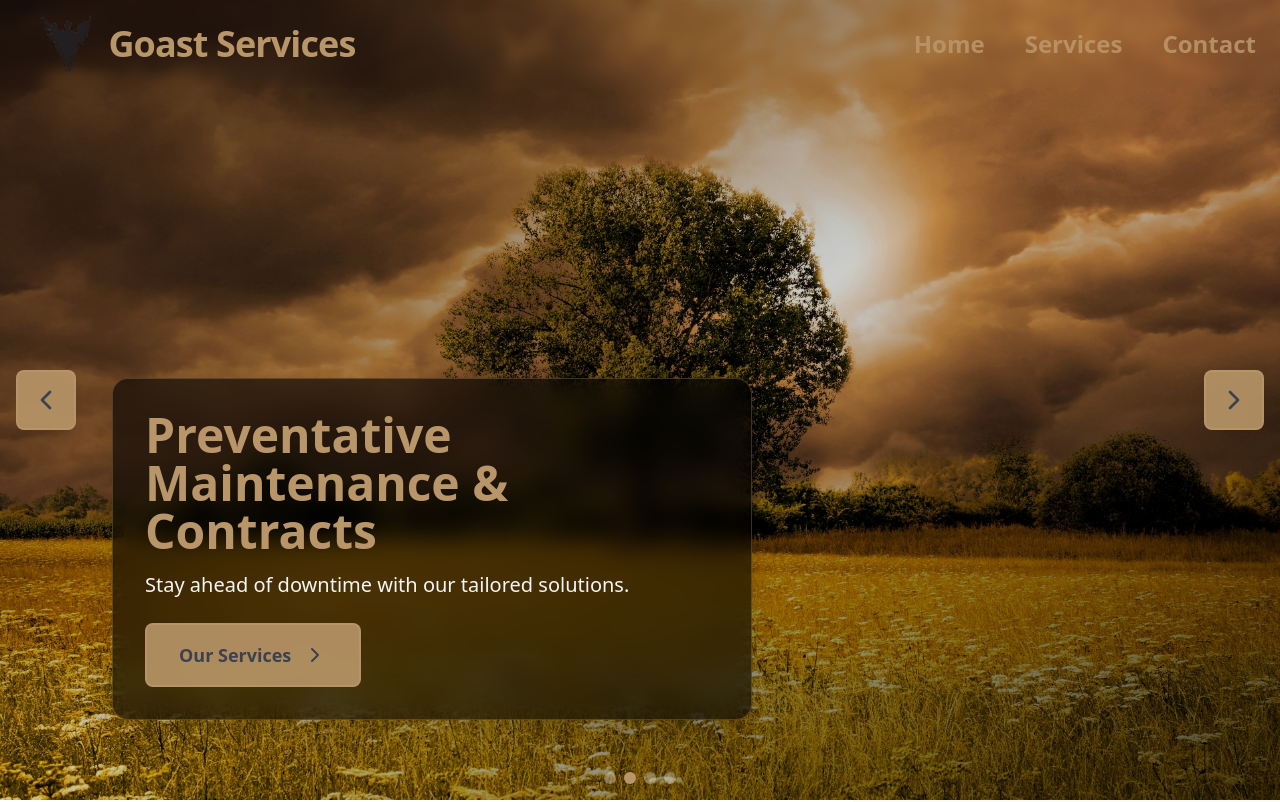
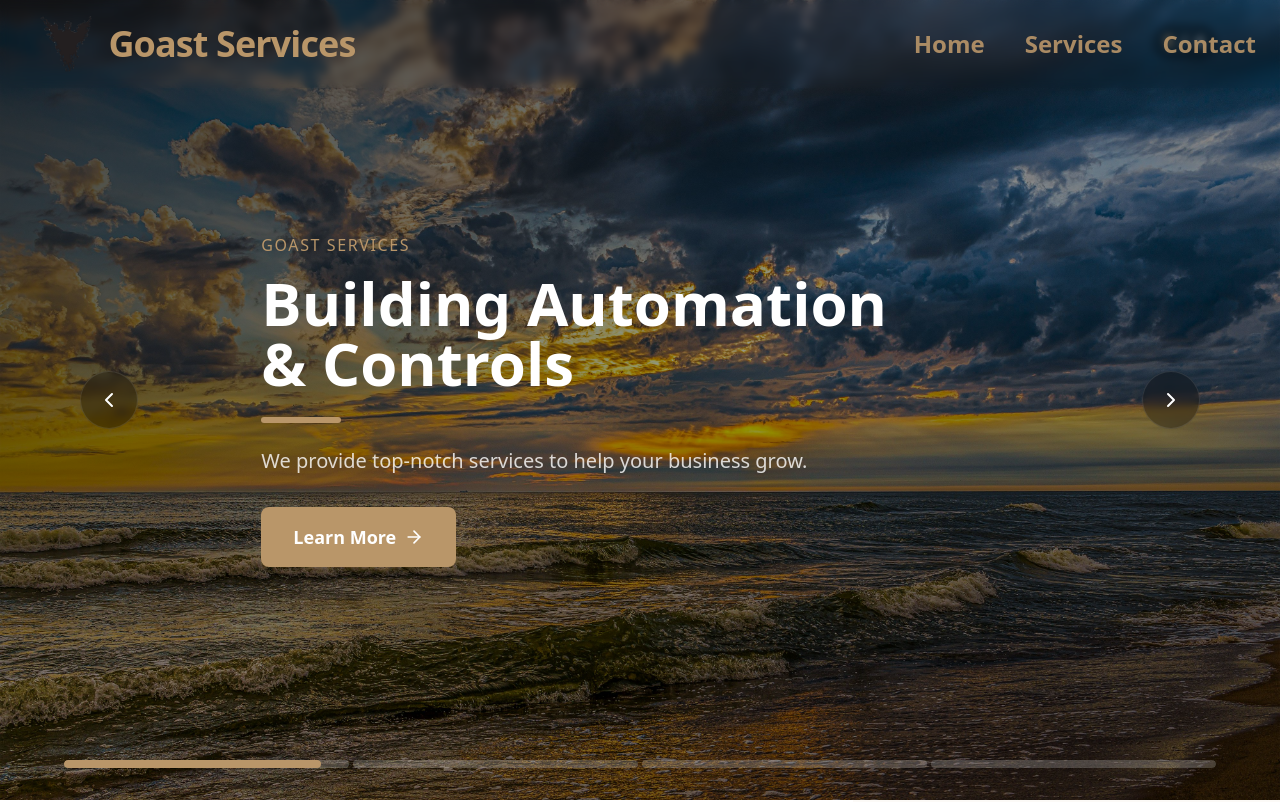
Before and after one commit to John-Naquin/Goast-Services, a React (Vite) app: page / in a window 1280 px wide. Shown: the top 802 px of the page. Built offline with nearby package versions, Linux system fonts and the light colour scheme.

Commit message:
Updated Footer and enchanced hero section

```diff
--- a/src/components/Hero.jsx
+++ b/src/components/Hero.jsx
@@ -1,7 +1,7 @@
 import { useState, useEffect, useRef } from "react";
 import { motion, AnimatePresence } from "framer-motion";
 import { Link } from "react-router-dom";
-import { FiChevronLeft, FiChevronRight } from "react-icons/fi";
+import { FiChevronLeft, FiChevronRight, FiArrowRight } from "react-icons/fi";
 import image1 from "../images/1.jpg";
 import image2 from "../images/2.jpg";
 
@@ -59,7 +59,7 @@ export function Hero() {
   };
 
   useEffect(() => {
-    const timer = setInterval(nextSlide, 5000);
+    const timer = setInterval(nextSlide, 7000);
     return () => clearInterval(timer);
   }, [index]);
 
@@ -74,78 +74,143 @@ export function Hero() {
       onTouchMove={handleTouchMove}
       onTouchEnd={handleTouchEnd}
     >
+      <div className="absolute top-6 right-4 sm:right-8 lg:right-16 z-30 flex items-center space-x-2 bg-black/30 backdrop-blur-sm px-3 py-1.5 rounded-full">
+        <span className="text-brandGold font-bold">{index + 1}</span>
+        <span className="text-white/70">/</span>
+        <span className="text-white/70">{slides.length}</span>
+      </div>
+
       <AnimatePresence mode="wait">
         <motion.div
           key={index}
           initial={{ opacity: 0 }}
           animate={{ opacity: 1 }}
           exit={{ opacity: 0 }}
-          transition={{ duration: 0.4 }}
+          transition={{ duration: 0.7 }}
           className="absolute inset-0 w-full h-full"
+        >
+          <motion.div
+            className="absolute inset-0"
+            initial={{ scale: 1.1 }}
+            animate={{ scale: 1 }}
+            transition={{ duration: 6, ease: "easeOut" }}
           >
             <motion.img
               src={slides[index].image}
               alt=""
               className="absolute inset-0 w-full h-full object-cover"
-            initial={{ scale: 1.05 }}
-            animate={{ scale: 1 }}
-            transition={{ duration: 1.2 }}
             />
-          <div className="absolute inset-0 bg-gradient-to-br from-black/70 via-black/20 to-black/70" />
-          <div className="absolute bottom-20 sm:bottom-10 left-4 right-4 sm:left-8 lg:left-24 px-4 pb-4 sm:pb-8 lg:pb-10 max-w-2xl">
+          </motion.div>
+
+          <div className="absolute inset-0 bg-gradient-to-br from-black/80 via-black/40 to-black/60" />
+
+          <div className="absolute inset-0 flex items-center">
+            <div className="w-full max-w-7xl mx-auto px-4 sm:px-8 lg:px-16">
+              <div className="grid grid-cols-1 lg:grid-cols-12 gap-8">
+                <div className="lg:col-span-7 lg:col-start-3">
+                  <motion.h2
+                    className="text-sm sm:text-base uppercase tracking-widest text-brandGold font-medium mb-4"
+                    initial={{ opacity: 0, y: 20 }}
+                    animate={{ opacity: 1, y: 0 }}
+                    transition={{ duration: 0.5 }}
+                  >
+                    Goast Services
+                  </motion.h2>
+
+                  <motion.h1
+                    className="text-3xl sm:text-4xl md:text-5xl lg:text-6xl font-bold text-white leading-tight"
+                    initial={{ opacity: 0, y: 30 }}
+                    animate={{ opacity: 1, y: 0 }}
+                    transition={{ duration: 0.6, delay: 0.1 }}
+                  >
+                    {slides[index].title}
+                  </motion.h1>
+
                   <motion.div
-              className="backdrop-blur-md bg-black/60 border border-brandGold/30 rounded-xl sm:rounded-2xl p-4 sm:p-6 lg:p-8 shadow-2xl"
-              initial={{ y: 40, opacity: 0 }}
-              animate={{ y: 0, opacity: 1 }}
-              transition={{ delay: 0.2 }}
+                    className="w-20 h-1.5 bg-brandGold rounded-full my-6"
+                    initial={{ width: 0 }}
+                    animate={{ width: "5rem" }}
+                    transition={{ duration: 0.4, delay: 0.3 }}
+                  />
+
+                  <motion.p
+                    className="text-base sm:text-lg md:text-xl text-white/80 max-w-2xl"
+                    initial={{ opacity: 0, y: 30 }}
+                    animate={{ opacity: 1, y: 0 }}
+                    transition={{ duration: 0.6, delay: 0.2 }}
                   >
-              <h1 className="text-2xl sm:text-3xl lg:text-4xl xl:text-5xl font-bold text-brandGold leading-snug sm:leading-tight">
-                {slides[index].title}
-              </h1>
-              <p className="mt-2 sm:mt-3 lg:mt-4 text-sm sm:text-base lg:text-lg xl:text-xl text-gray-100">
                     {slides[index].description}
-              </p>
-              <div className="mt-4 sm:mt-5 lg:mt-6">
+                  </motion.p>
+
+                  <motion.div
+                    className="mt-8"
+                    initial={{ opacity: 0, y: 30 }}
+                    animate={{ opacity: 1, y: 0 }}
+                    transition={{ duration: 0.5, delay: 0.3 }}
+                  >
                     <Link
                       to={slides[index].buttonLink}
-                  className="inline-flex items-center bg-brandGold/90 hover:bg-brandGold border-2 border-brandGold/80 px-4 py-2 sm:px-6 sm:py-3 lg:px-8 lg:py-4 rounded-md sm:rounded-lg transition-all group"
+                      className="group relative inline-flex items-center bg-brandGold hover:bg-brandGold/90 px-6 py-3 sm:px-8 sm:py-4 rounded-lg overflow-hidden transition-all duration-300"
                     >
-                  <span className="text-brandDark text-sm sm:text-base lg:text-lg font-semibold mr-2 sm:mr-3">
+                      <div className="absolute inset-0 flex items-center justify-center w-full h-full">
+                        <div className="h-full w-0 bg-white/20 transition-all duration-300 group-hover:w-full" />
+                      </div>
+                      <span className="text-white text-base sm:text-lg font-semibold mr-2 relative z-10">
                         {slides[index].buttonText}
                       </span>
-                  <FiChevronRight className="text-brandDark w-4 h-4 sm:w-5 sm:h-5 lg:w-6 lg:h-6 transition-transform group-hover:translate-x-1" />
+                      <FiArrowRight className="text-white w-5 h-5 relative z-10 transition-transform duration-300 group-hover:translate-x-1" />
                     </Link>
+                  </motion.div>
                 </div>
-            </motion.div>
+              </div>
+            </div>
           </div>
         </motion.div>
       </AnimatePresence>
 
-      <div className="hidden sm:flex items-center justify-between absolute inset-x-0 top-1/2 -translate-y-1/2 px-4">
-        <button
+      <div className="hidden sm:flex items-center justify-between absolute inset-x-0 top-1/2 -translate-y-1/2 px-8 sm:px-12 lg:px-20 z-20">
+        <motion.button
           onClick={prevSlide}
-          className="p-2 sm:p-3 bg-brandGold/90 hover:bg-brandGold border-2 border-brandGold/80 rounded-lg transition-all shadow-xl"
+          className="p-3 sm:p-4 bg-black/30 hover:bg-brandGold rounded-full transition-all duration-300 backdrop-blur-sm border border-white/10 hover:border-transparent"
+          whileHover={{ scale: 1.1 }}
+          whileTap={{ scale: 0.95 }}
         >
-          <FiChevronLeft className="text-brandDark w-6 h-6 sm:w-8 sm:h-8" />
-        </button>
-        <button
+          <FiChevronLeft className="text-white w-6 h-6" />
+        </motion.button>
+        <motion.button
           onClick={nextSlide}
-          className="p-2 sm:p-3 bg-brandGold/90 hover:bg-brandGold border-2 border-brandGold/80 rounded-lg transition-all shadow-xl"
+          className="p-3 sm:p-4 bg-black/30 hover:bg-brandGold rounded-full transition-all duration-300 backdrop-blur-sm border border-white/10 hover:border-transparent"
+          whileHover={{ scale: 1.1 }}
+          whileTap={{ scale: 0.95 }}
         >
-          <FiChevronRight className="text-brandDark w-6 h-6 sm:w-8 sm:h-8" />
-        </button>
+          <FiChevronRight className="text-white w-6 h-6" />
+        </motion.button>
       </div>
 
-      <div className="absolute bottom-4 left-1/2 -translate-x-1/2 flex space-x-2 z-10">
+      <div className="absolute bottom-8 left-0 w-full px-4 sm:px-8 lg:px-16 z-30">
+        <div className="flex w-full h-2 rounded-full overflow-hidden">
           {slides.map((_, i) => (
             <button
               key={i}
               onClick={() => setIndex(i)}
-            className={`w-2 h-2 sm:w-3 sm:h-3 rounded-full transition-all ${
-              i === index ? 'bg-brandGold' : 'bg-white/30 hover:bg-white/50'
-            }`}
+              className="relative flex-1 mx-0.5 first:ml-0 last:mr-0"
+            >
+              <div className="absolute inset-0 w-full h-full bg-white/20 rounded-full">
+                {i === index && (
+                  <motion.div
+                    className="h-full bg-brandGold rounded-full"
+                    initial={{ width: "0%" }}
+                    animate={{ width: "100%" }}
+                    transition={{ duration: 7, ease: "linear" }}
                   />
+                )}
+                {i < index && (
+                  <div className="h-full w-full bg-brandGold rounded-full" />
+                )}
+              </div>
+            </button>
           ))}
+        </div>
       </div>
     </section>
   );
```
Also changed, not shown: src/components/Footer.jsx (+26 -30 lines). Lines whose indentation alone changed are shown as unchanged.
